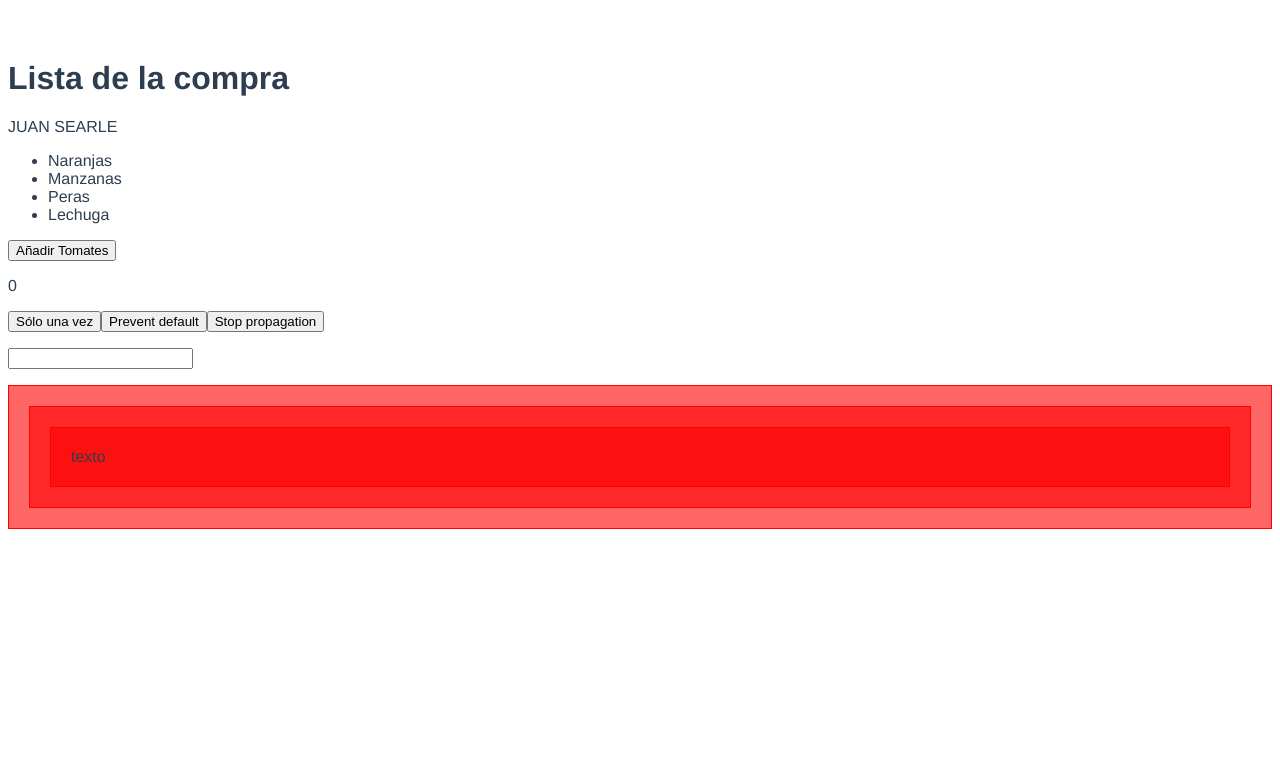
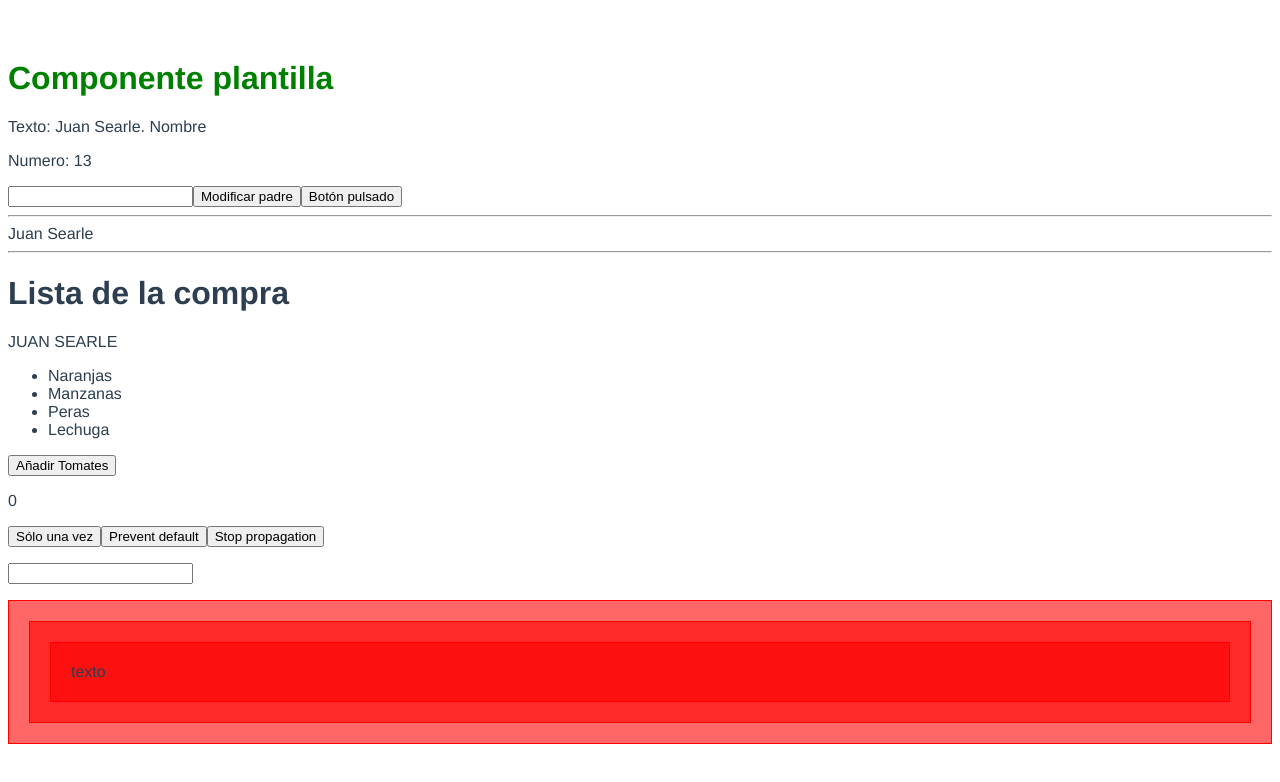
Before and after one commit to jsearle/ionic-vue, a Vue app in the folder vuedemo/: page / in a window 1280 px wide. Shown: the top 782 px of the page. Built offline with nearby package versions, Linux system fonts and the light colour scheme.

Commit message:
Modelo de eventos y propiedades de VUE

```diff
--- a/vuedemo/src/App.vue
+++ b/vuedemo/src/App.vue
@@ -1,4 +1,8 @@
 <template>
+  <FullComponent :texto="usuario" :numero="13" @modificar-padre="cambioDato"/>
+  <hr />
+  {{usuario}}
+  <hr />
   <ShoppingList :usuario="usuario" />
 </template>
 
@@ -6,6 +10,7 @@
 import { defineComponent } from 'vue';
 //import MiComponente from './components/MiComponente.vue';
 import ShoppingList from './components/ShoppingList.vue';
+import FullComponent from './components/FullComponent.vue';
 
 
 export default defineComponent({
@@ -15,8 +20,14 @@ export default defineComponent({
       usuario: 'Juan Searle'
     }
   },
+  methods:{
+    cambioDato(nuevoNombre: string){
+      this.usuario = nuevoNombre
+    }
+  },
   components: {
-    ShoppingList
+    ShoppingList,
+    FullComponent
   }
 });
 </script>
--- /dev/null
+++ b/vuedemo/src/components/FullComponent.vue
@@ -0,0 +1,74 @@
+<template>
+  <h1>Componente plantilla</h1>
+  <p>
+    Texto: {{texto}}. Nombre {{nombre}}
+    </p>
+  <p>
+    Numero: {{numero}}
+    </p>
+    <input type="text" v-model="nombre" />
+  <button @click="modificarPadre">Modificar padre</button>
+  <button @click="cambioProfundo">Botón pulsado</button>
+</template>
+
+<script lang="ts">
+import { defineComponent } from 'vue'
+
+export default defineComponent({
+  name:'FullComponent',
+  props:{
+    texto: String,
+    numero: Number
+  },
+  data(){
+    return{
+      dato: 123,
+      fichaUsuario: {} as any,
+      usuario: 'Juan Searle',
+      datos: {
+        nombre: 'Juan',
+        apellido: 'Searle'
+      } as any,
+      nombre: ''
+    }
+  },
+  methods:{
+    obtenerUsuario(): string{
+      return this.usuario;
+    },
+    incrementar(){
+      this.dato++;
+    },
+    incrementarEn(unidades: number){
+      this.dato += unidades;
+    },
+    modificarPadre(){
+      console.log(this.nombre)
+      this.$emit('modificar-padre', this.nombre )
+    },
+    cambioProfundo(){
+      this.datos.nombre = 'otro nombre'
+    }
+  },
+  computed:{
+    nombreCompleto():string{
+      return this.datos.nombre + ' ' + this.datos.apellido
+    }
+  },
+  emits:['modificar-padre', 'boton-pulsado'],
+  components:{
+
+  },
+  watch:{
+    'datos.nombre': function (nuevo:string, prev:string){
+      console.log('Eres mi tocayo!')
+    }
+  }
+})
+</script>
+
+<style scoped>
+h1{
+  color:green;
+}
+</style>
```
